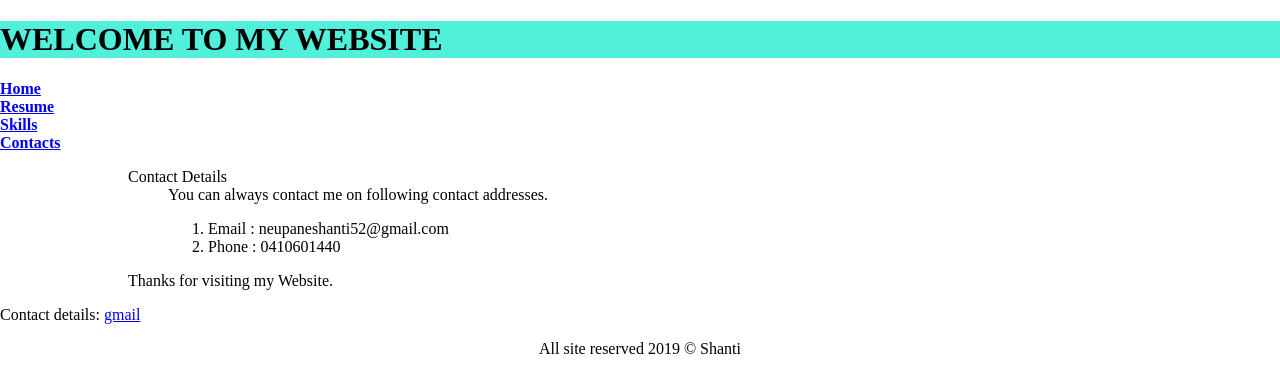
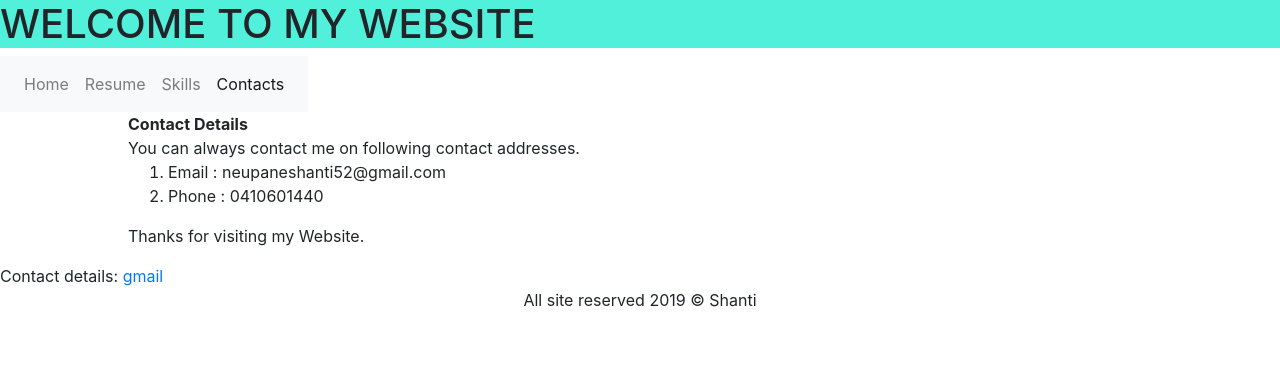
Before and after one commit to neWpaneshant01/finalproject, a plain HTML site: page contacts.html in a window 1280 px wide. Drawn offline with nearby package versions, Linux system fonts and the light colour scheme.

Commit message:
menu and bootstrap

```diff
--- a/contacts.html
+++ b/contacts.html
@@ -3,6 +3,8 @@
 <head>
 	<title> Contacts </title>
 	<meta charset="utf-8">
+	<!-- Latest compiled and minified CSS -->
+<link rel="stylesheet" href="https://maxcdn.bootstrapcdn.com/bootstrap/4.3.1/css/bootstrap.min.css">
 	<link rel="stylesheet" href="css/style.css">
 </head>
 <body>
@@ -13,14 +15,26 @@
 
 
 
-	<div class="nav">
-		<ul>
-			<li> <a href="index.html" class="button menu1"> Home </a> </li>
-			<li> <a href="resume.html" class="button menu1"> Resume </a> </li>
-			<li> <a href="skills.html" class="button menu1"> Skills </a> </li>
-			<li> <a href="contacts.html" class="button menu1"> Contacts </a> </li>
-		</ul>
+<div class="nav">
+		<nav class="navbar navbar-expand-sm bg-light navbar-light">
+		  <ul class="navbar-nav">
+		    <li class="nav-item ">
+		      <a class="nav-link" href="index.html">Home</a>
+		    </li>
+		    <li class="nav-item">
+		      <a class="nav-link" href="resume.html">Resume</a>
+		    </li>
+		    <li class="nav-item">
+		      <a class="nav-link" href="skills.html">Skills</a>
+		    </li>
+		    <li class="nav-item active">
+		      <a class="nav-link" href="contacts.html">Contacts</a>
+		    </li>
+		  </ul>
+		</nav>
+
 	</div>
+	<!-- Grey with black text -->
 
 	<div class="content">
 		<dl>
```
Also changed, not shown: index.html (+21 -7 lines), resume.html (+20 -6 lines), skills.html (+21 -6 lines).
